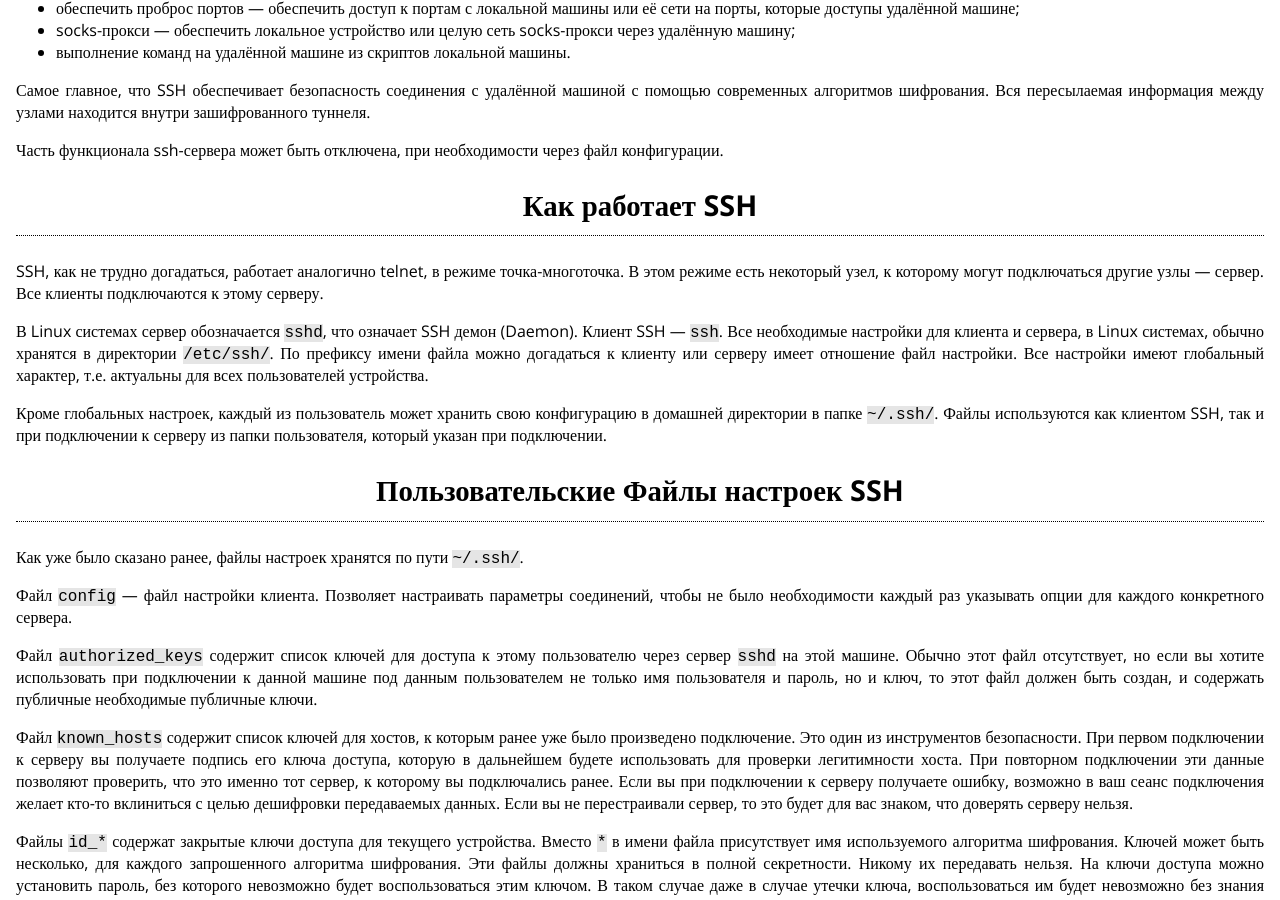
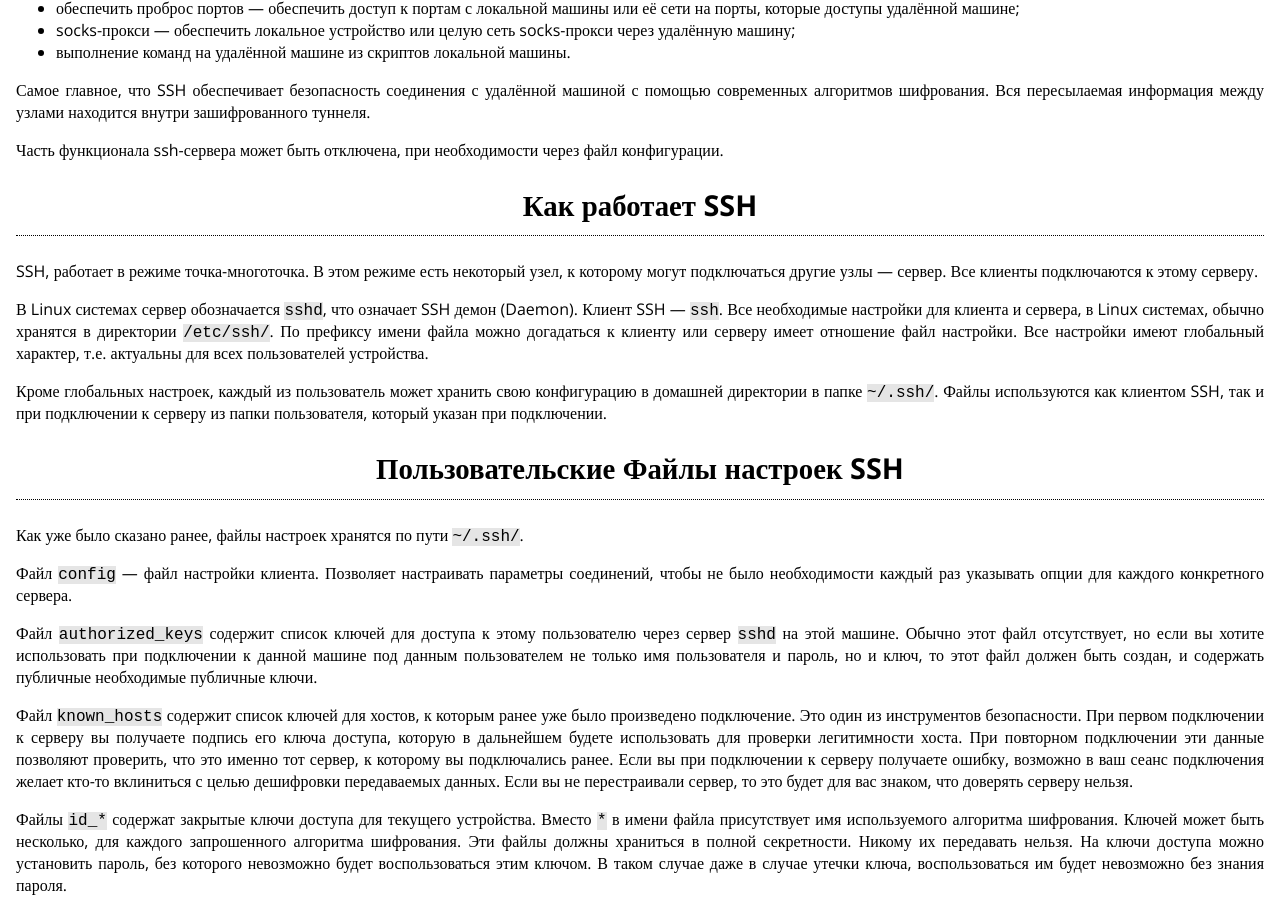
Before and after one commit to fsa/site, a Jekyll site: the page built from _posts/2024-03-17-ssh.md, in a window 1280 px wide and 900 px high, scrolled down 436 px. Built offline with Jekyll 4.4.1, drawn with Linux system fonts in a browser that asks for light colours.

Commit message:
Мелкие правки

```diff
--- a/_posts/2024-03-17-ssh.md
+++ b/_posts/2024-03-17-ssh.md
@@ -24,7 +24,7 @@ excerpt: Небольшая заметка о том, как настраива
 
 ## Как работает SSH
 
-SSH, как не трудно догадаться, работает аналогично telnet, в режиме точка-многоточка. В этом режиме есть некоторый узел, к которому могут подключаться другие узлы — сервер. Все клиенты подключаются к этому серверу.
+SSH, работает в режиме точка-многоточка. В этом режиме есть некоторый узел, к которому могут подключаться другие узлы — сервер. Все клиенты подключаются к этому серверу.
 
 В Linux системах сервер обозначается `sshd`, что означает SSH демон (Daemon). Клиент SSH — `ssh`. Все необходимые настройки для клиента и сервера, в Linux системах, обычно хранятся в директории `/etc/ssh/`. По префиксу имени файла можно догадаться к клиенту или серверу имеет отношение файл настройки. Все настройки имеют глобальный характер, т.е. актуальны для всех пользователей устройства.
 
```
